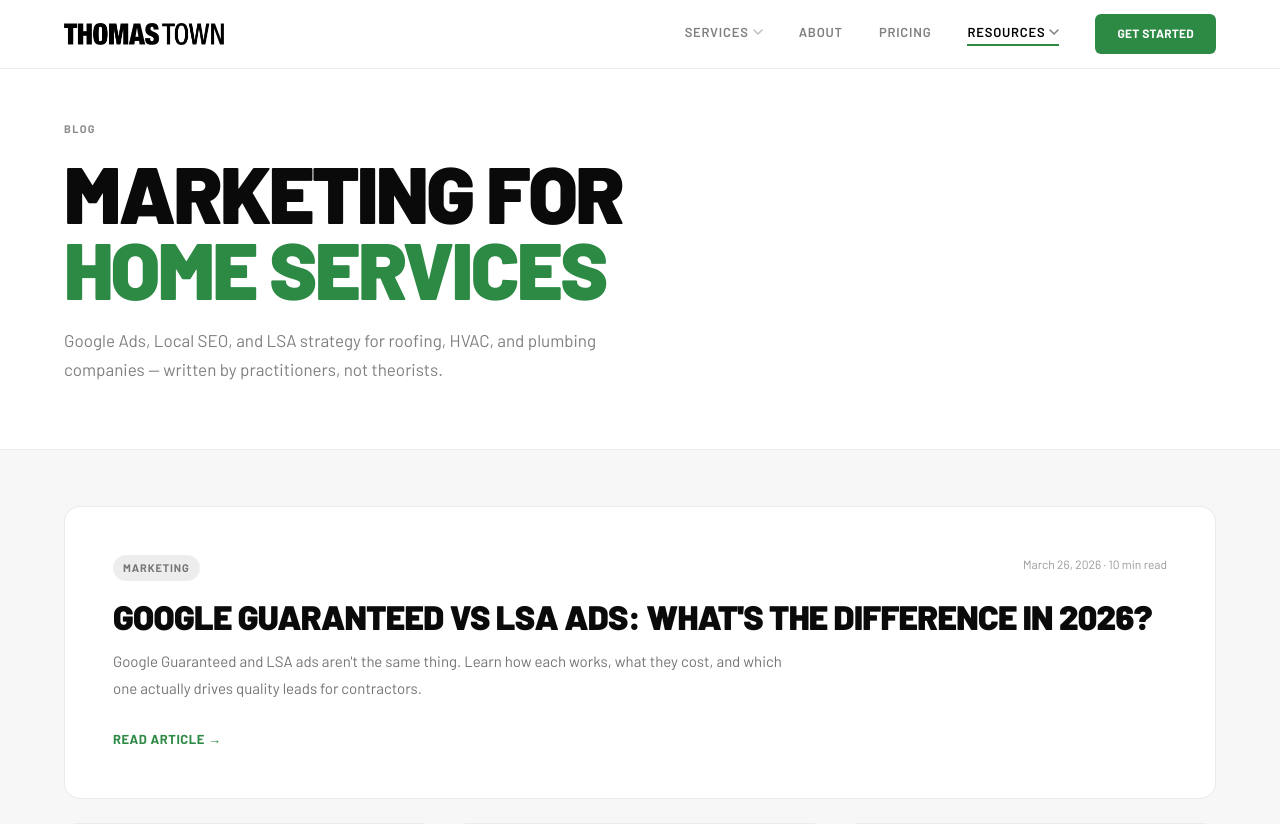
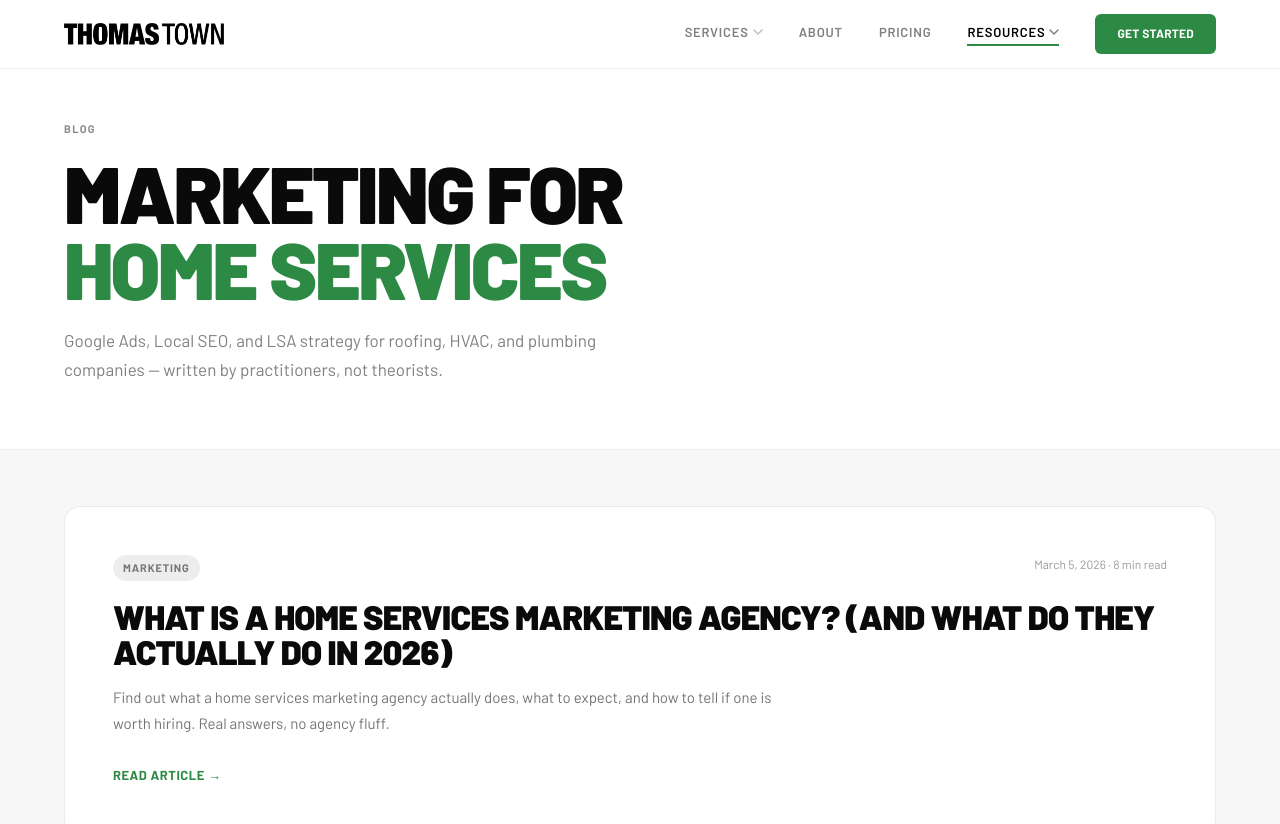
Before and after one commit to webberossi89/thomas-town-digital, a Next.js app: page /blog in a window 1280 px wide. Shown: the top 824 px of the page. Built offline with nearby package versions, Linux system fonts and the light colour scheme.

Commit message:
SEO: update blog listing for 'what-is-home-services-marketing-agency'

```diff
--- a/app/blog/page.tsx
+++ b/app/blog/page.tsx
@@ -7,6 +7,15 @@ export const metadata: Metadata = {
 };
 
 const posts = [
+  {
+    category: "Marketing",
+    title: "What Is a Home Services Marketing Agency? (And What Do They Actually Do in 2026)",
+    summary: "Find out what a home services marketing agency actually does, what to expect, and how to tell if one is worth hiring. Real answers, no agency fluff.",
+    date: "March 5, 2026",
+    dateISO: "2026-03-05",
+    readTime: "8 min read",
+    slug: "what-is-home-services-marketing-agency",
+  },
   {
     category: "Marketing",
     title: "Google Guaranteed vs LSA Ads: What's the Difference in 2026?",
```
